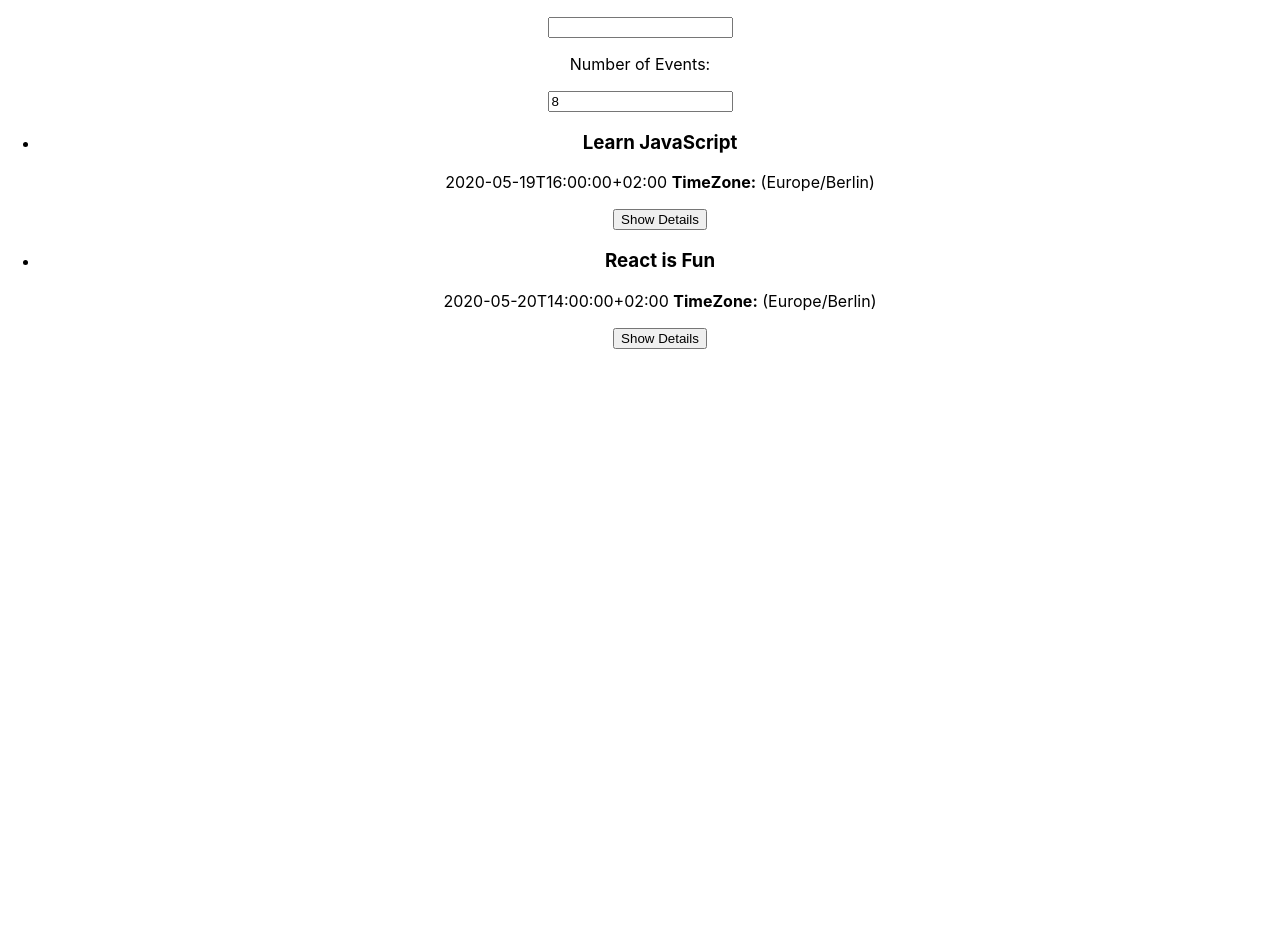
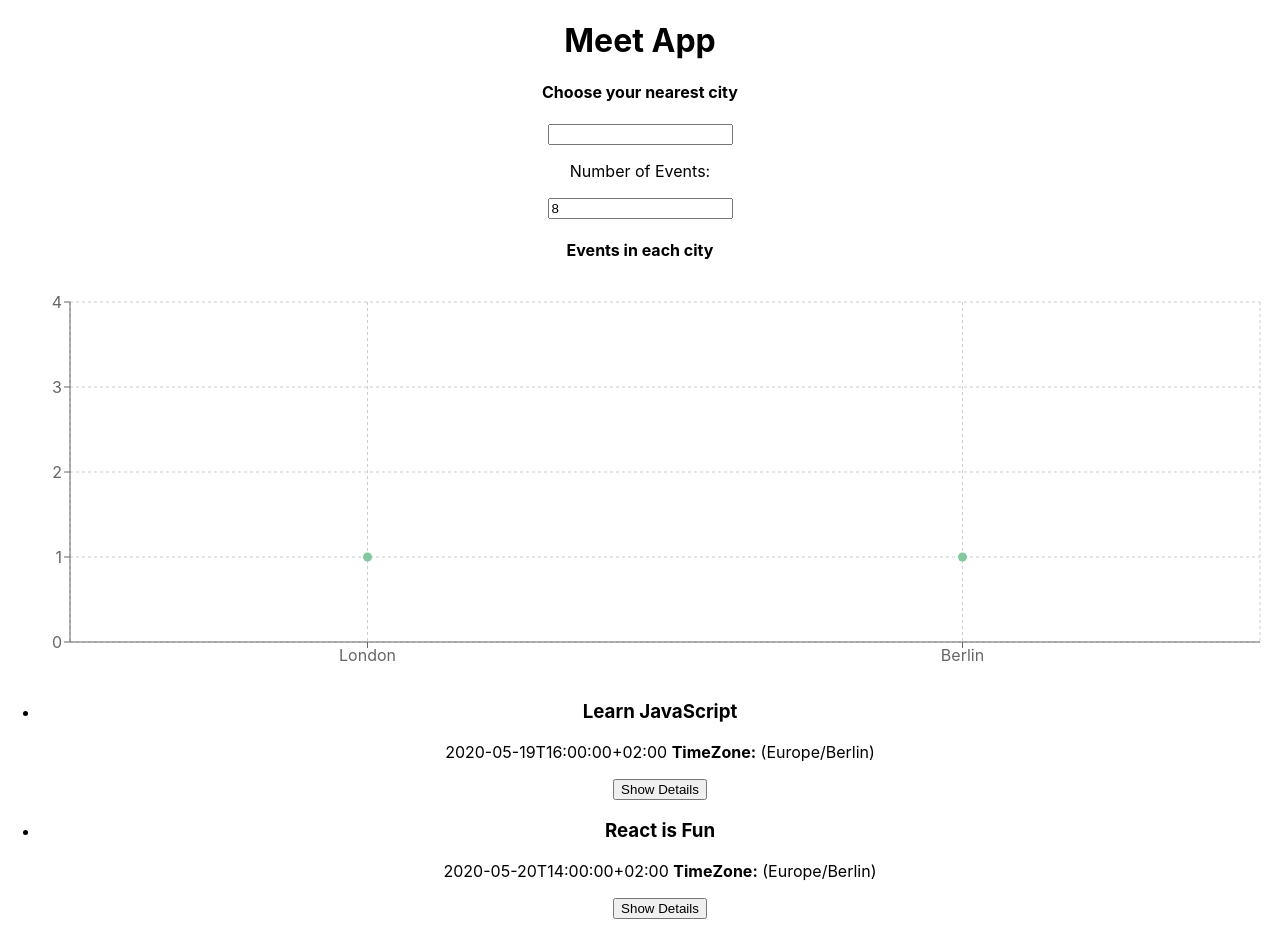
Before and after one commit to mcompass11/Meet_App, a React (Create React App) app: page / in a window 1280 px wide. Before the commit the page ends 800 px from the top, so only its background shows below. Built offline with nearby package versions, Linux system fonts and the light colour scheme; what atatus-spa would draw is missing.

Commit message:
implemented a scatter chart

```diff
--- a/package.json
+++ b/package.json
@@ -13,6 +13,7 @@
     "react": "^17.0.2",
     "react-dom": "^17.0.2",
     "react-scripts": "^5.0.0",
+    "recharts": "^2.1.9",
     "web-vitals": "^0.2.4",
     "workbox-background-sync": "^5.1.4",
     "workbox-broadcast-update": "^5.1.4",
--- a/src/App.js
+++ b/src/App.js
@@ -1,4 +1,5 @@
 import React, { Component } from 'react';
+import { ScatterChart, Scatter, XAxis, YAxis, CartesianGrid, Tooltip, ResponsiveContainer } from 'recharts';
 import './App.css';
 import {EventList} from './EventList';
 import CitySearch from './CitySearch';
@@ -60,13 +61,36 @@
     });
     }
 
+    getData = () => {
+      const { locations, events } = this.state;
+      const data = locations.map((location) => {
+        const number = events.filter((event) => event.location === location).length
+        const city = location.split(', ').shift()
+        return {city, number};
+      })
+      return data;
+    };
+
   render() {
     return (
       <div className="App">
+        <h1>Meet App</h1>
+        <h4>Choose your nearest city</h4>
         <WarningAlert text={this.state.infoText} />
         <CitySearch locations={this.state.locations} updateEvents={this.updateEvents} numberOfEvents={this.state.numberOfEvents} />
         <NumberOfEvents updateNumberOfEvents={(number) => {
           this.updateNumberOfEvents(number);}} updateEvents={this.updateEvents}/>
+
+        <h4>Events in each city</h4>
+        <ResponsiveContainer height={400}>
+          <ScatterChart margin={{ top: 20, right: 20, bottom: 10, left: 10 }}>
+            <CartesianGrid strokeDasharray="3 3" />
+            <XAxis type="category" dataKey="city" name="city" />
+            <YAxis type="number" dataKey="number" name="# of events" allowDecimals={false} />
+            <Tooltip cursor={{ strokeDasharray: '3 3' }} />
+            <Scatter data={this.getData()} fill="#82ca9d" />
+          </ScatterChart>
+        </ResponsiveContainer>
         <EventList events={this.state.events} numberOfEvents={this.state.numberOfEvents} updateEvents={this.updateEvents}/>
       </div>
     );
```
Also changed, not shown: 1 other file (tests, documents, lock files or other folders).
